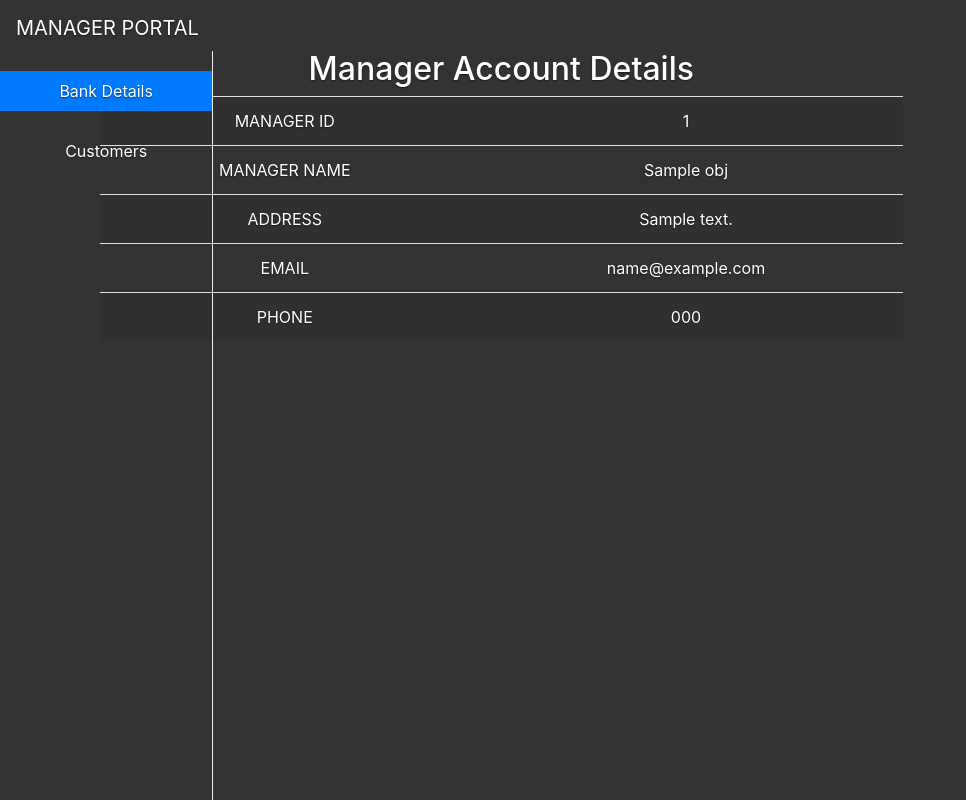
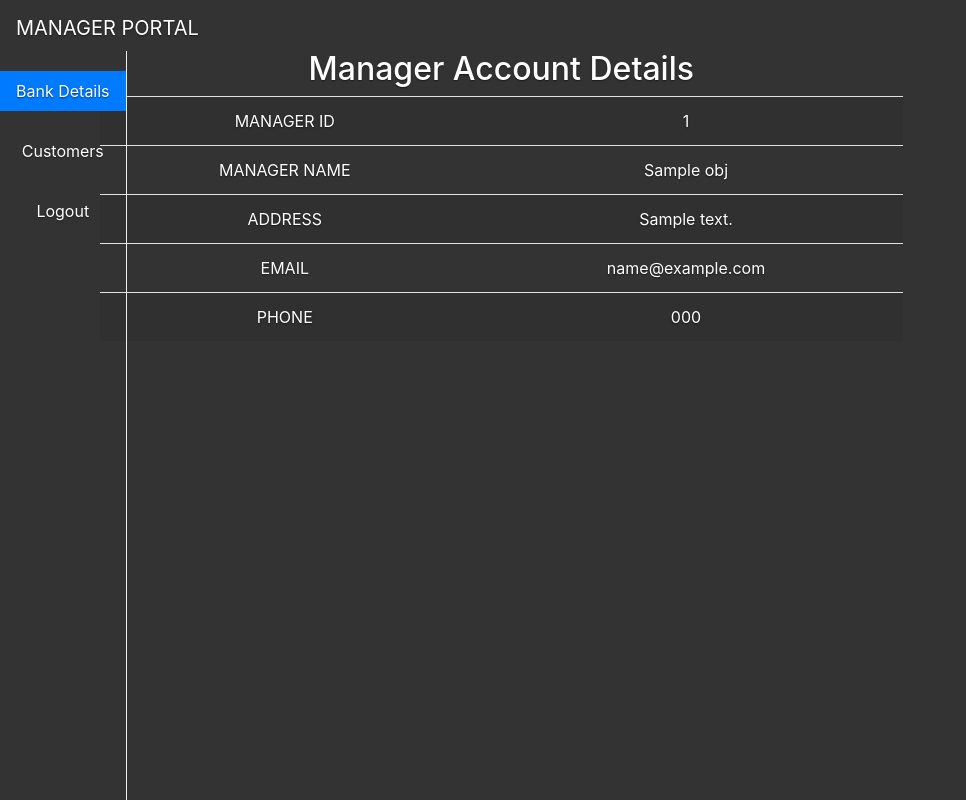
Before and after one commit to shivam2146/spin-a-web, a Django app: template src/templates/manager_acc_detail.html in a window 1280 px wide. Shown: the whole page, without its empty margins (0-966 px from the left). Run offline with Django 3.2, Linux system fonts and the light colour scheme; the template is opened without the code that fills it: most values are stand-ins (such as "Sample title", 1, 10 or a date in 2020); some libraries are stand-ins or nearby versions.

Commit message:
update manager view

```diff
--- a/src/templates/manager_acc_detail.html
+++ b/src/templates/manager_acc_detail.html
@@ -15,16 +15,21 @@
 
     <div class="container-fluid">
       <div class="row">
-        <nav class="col-sm-3 col-md-2 hidden-xs-down bg-faded sidebar">
+        <nav class="hidden-xs-down bg-faded sidebar">
           <ul class="nav nav-pills flex-column">
             <li class="nav-item">
-              <a class="nav-link active" href="#">Bank Details<span class="sr-only"></span></a>
+              <a class="nav-link active" href="/bank/man-home/">Bank Details<span class="sr-only"></span></a>
             </li>
           </ul>
 
           <ul class="nav nav-pills flex-column">
             <li class="nav-item">
               <a class="nav-link" href="/bank/man-cus/">Customers</a>
+            </li>
+          </ul>
+          <ul class="nav nav-pills flex-column">
+            <li class="nav-item">
+              <a class="nav-link" href="/bank/logout">Logout</a>
             </li>
           </ul>
         </nav>
```
